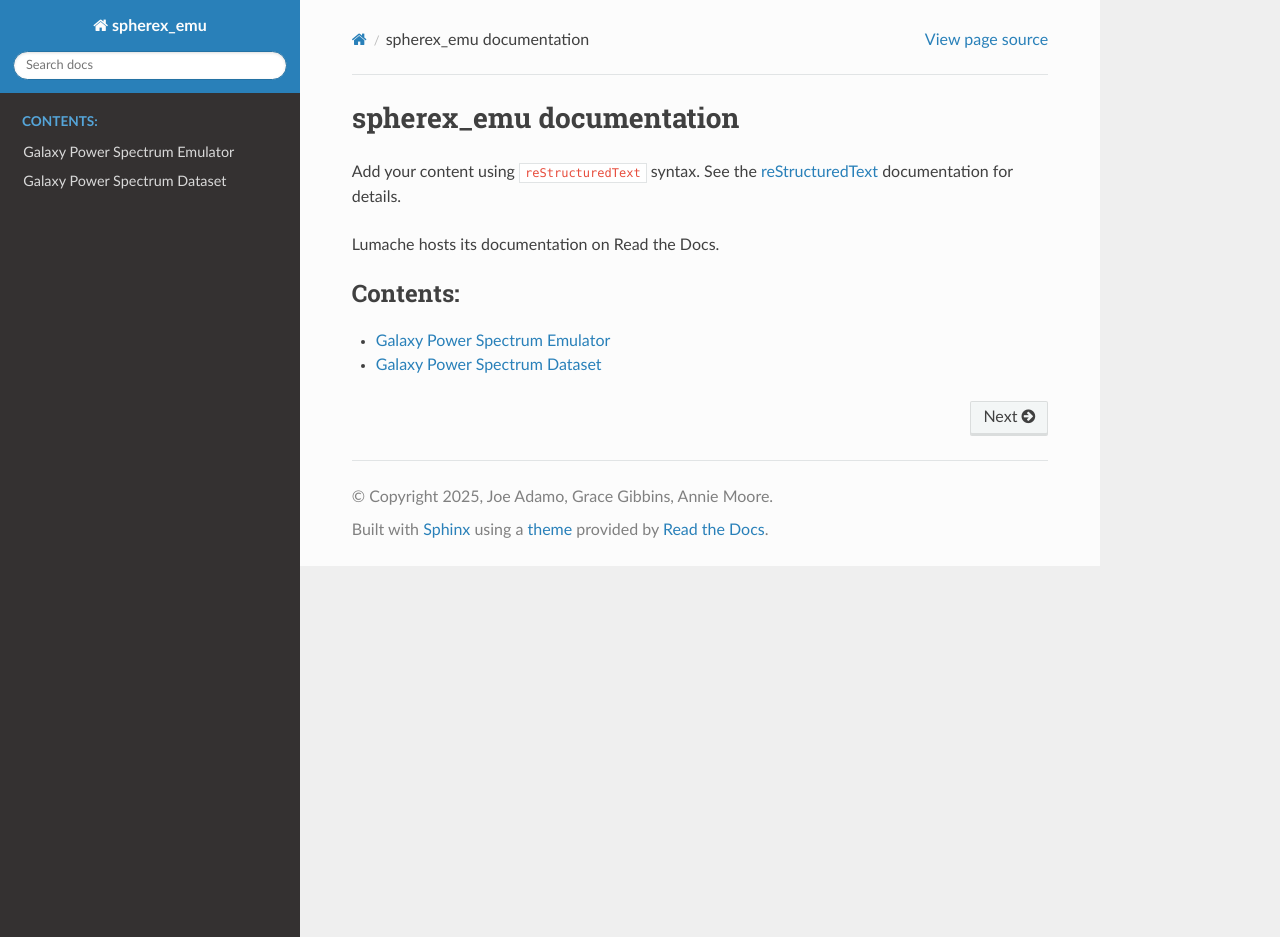
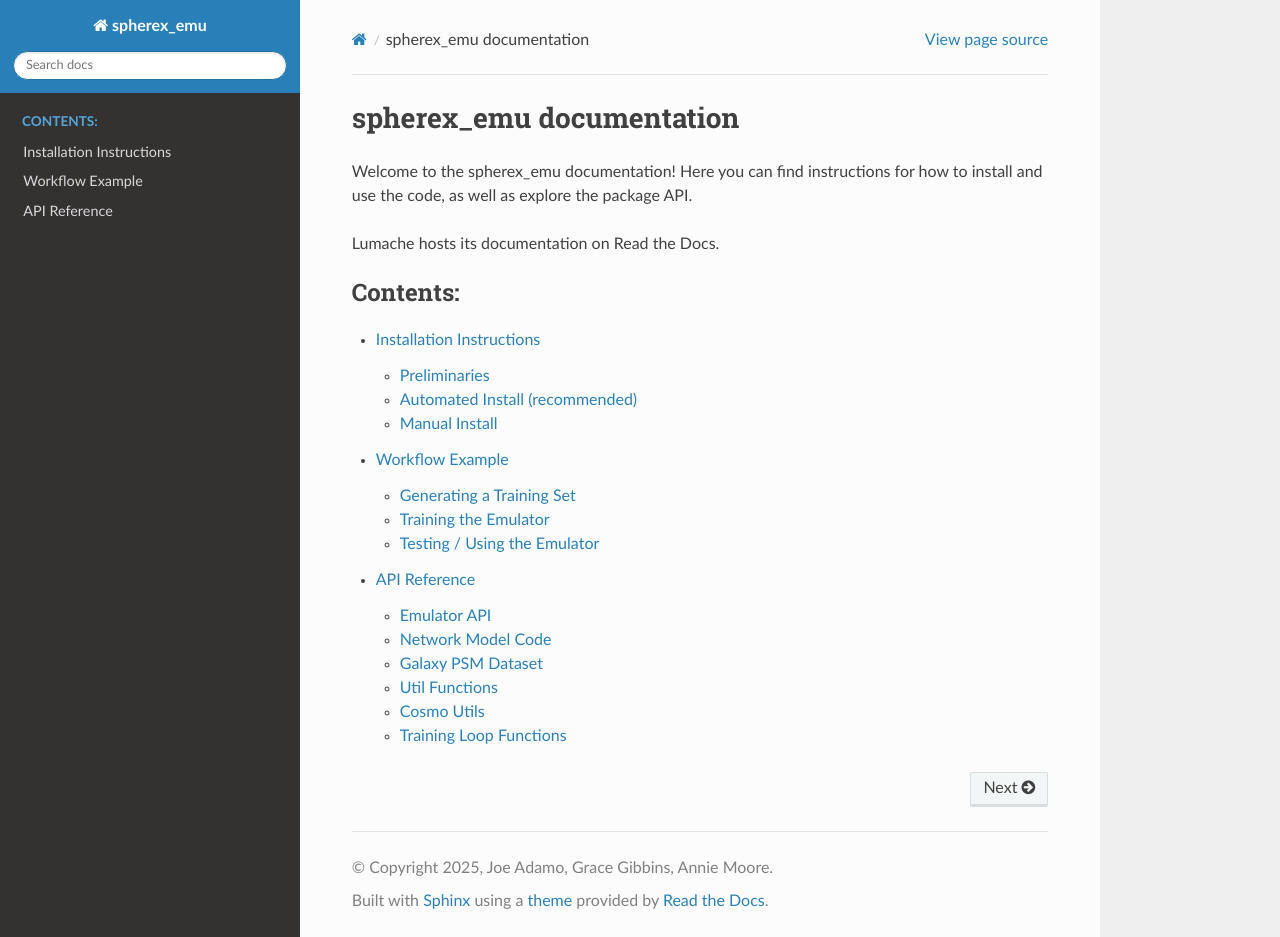
Before and after one commit to jadamo/spherex_emu, a Sphinx documentation site: the page built from docs/index.rst, in a window 1280 px wide and 937 px high. Built offline with Sphinx 7.4.7 and the Read the Docs theme 3.1.0, drawn with Linux system fonts in a browser that asks for light colours.

Commit message:
Populate ReadTheDocs page

```diff
--- a/docs/dataset.rst
+++ b/docs/api/dataset.rst
@@ -1,7 +1,7 @@
 .. _dataset:
 
-Galaxy Power Spectrum Dataset
-=============================
+Galaxy PSM Dataset
+==================
 
 This class organizes power spectrum multipoles into a format expected by PyTorch.
 
--- /dev/null
+++ b/docs/api/emulator.rst
@@ -0,0 +1,10 @@
+.. _emulator:
+
+Emulator API
+============
+
+This page contains the main functions you need to interact with spherex_emu.
+Specifically, these functions create and use the galaxy power spectrum emulator.
+
+.. automodule:: emulator
+   :members:
--- /dev/null
+++ b/docs/api/index.rst
@@ -0,0 +1,12 @@
+API Reference
+=============
+
+.. toctree::
+   :maxdepth: 1
+
+   emulator
+   models/index
+   dataset
+   utils
+   cosmo_utils
+   training_loops
--- /dev/null
+++ b/docs/api/training_loops.rst
@@ -0,0 +1,9 @@
+.. _training_loops:
+
+Training Loop Functions
+=======================
+
+These functions are used to train the neural network
+
+.. automodule:: training_loops
+   :members:
--- /dev/null
+++ b/docs/api/utils.rst
@@ -0,0 +1,9 @@
+.. _utils:
+
+Util Functions
+==============
+
+Miscelanious functions used by spherex_emu
+
+.. automodule:: utils
+   :members:
--- a/docs/emulator.rst
+++ /dev/null
@@ -1,9 +0,0 @@
-.. _emulator:
-
-Galaxy Power Spectrum Emulator
-==============================
-
-Class for creating, training, and using the galaxy power spectrum emulator.
-
-.. automodule:: emulator
-   :members:
--- a/docs/index.rst
+++ b/docs/index.rst
@@ -6,9 +6,8 @@
 spherex_emu documentation
 =========================
 
-Add your content using ``reStructuredText`` syntax. See the
-`reStructuredText <https://www.sphinx-doc.org/en/master/usage/restructuredtext/index.html>`_
-documentation for details.
+Welcome to the spherex_emu documentation! Here you can find instructions for
+how to install and use the code, as well as explore the package API.
 
 Lumache hosts its documentation on Read the Docs.
 
@@ -16,5 +15,6 @@ Lumache hosts its documentation on Read the Docs.
    :maxdepth: 2
    :caption: Contents:
 
-   emulator.rst
-   dataset.rst
+   install.rst
+   workflow.rst
+   api/index.rst
--- /dev/null
+++ b/docs/install.rst
@@ -0,0 +1,36 @@
+.. _install:
+
+Installation Instructions
+=========================
+
+This package works on both Linux and MacOS (intel and arm64) platforms, and has so-far been tested using **Python 3.9 - 3.11**. There are two methods to install the code.
+
+Preliminaries
+-------------
+
+1. To enable GPU functionality for network training, make sure you have CUDA installed (or python 3.8+ if using apple silicon).
+2. You will need some way to generate galaxy power spectrum multipoles to generate training sets. One option is to download and install
+   both `ps_1loop`_ and `ps_theory_calculator`_. You might need to request access to those repositories, in which case you can contact Yosuke Kobayashi
+   (yosukekobayashi@arizona.edu). We have also included a version of `FAST-PT`_ to satisfy this requirnment.
+3. Download this repository to your location of choice.
+
+.. _ps_1loop: https://github.com/archaeo-pteryx/ps_1loop
+.. _ps_theory_calculator: https://github.com/archaeo-pteryx/ps_theory_calculator
+.. _FAST-PT: https://github.com/jablazek/FAST-PT
+
+Automated Install (recommended)
+-------------------------------
+
+In the base directory, simply run ``install.sh`` in the terminal. This script will create a new anaconda enviornment, fetch the corresponding version of PyTorch, and install the code, all automatically.
+
+Manual Install
+--------------
+
+1. install the corresponding `PyTorch`_ version. If your machine doesn't have a GPU, you can skip this step.
+2. In the base directory, run ``python -m pip install .``, which should install this repository as a package and all required dependencies.
+
+.. _PyTorch: https://pytorch.org/get-started/locally/
+
+To run the provided unit-tests, you can run the following command in the base repo directory,
+
+``python -m pytest tests``
--- /dev/null
+++ b/docs/workflow.rst
@@ -0,0 +1,15 @@
+.. _workflow:
+
+Workflow Example
+================
+
+This page walks through an expected workflow using *spherex_emu*, split up into **generating a training set**, **training the network**, and **testing / using the network**
+
+Generating a Training Set
+-------------------------
+
+Training the Emulator
+--------------------
+
+Testing / Using the Emulator
+----------------------------
```
Also changed, not shown: docs/api/cosmo_utils.rst (added, +9 -0 lines), docs/api/models/analytic_terms.rst (added, +9 -0 lines), docs/api/models/blocks.rst (added, +9 -0 lines), docs/api/models/index.rst (added, +10 -0 lines), docs/api/models/stacked_mlp.rst (added, +9 -0 lines), docs/api/models/stacked_transformer.rst (added, +9 -0 lines), .readthedocs.yaml.
